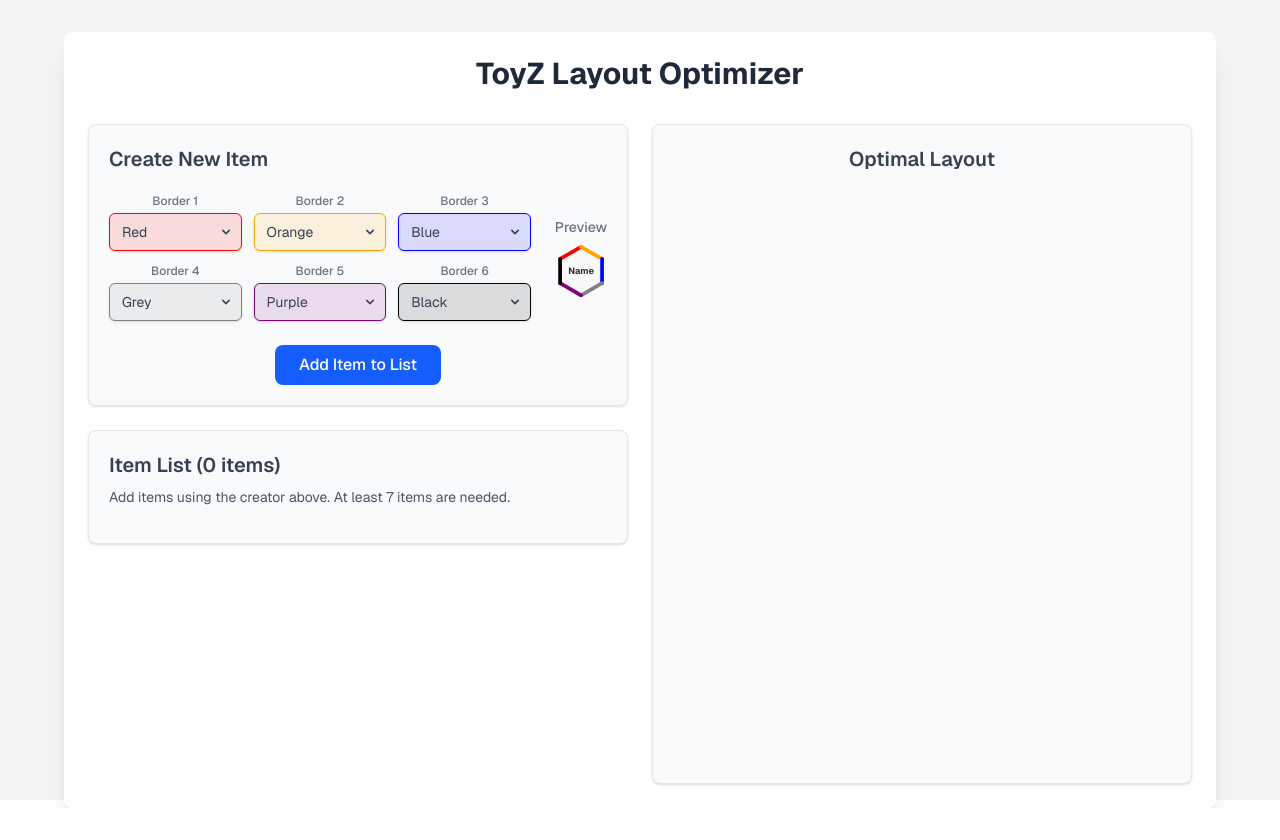
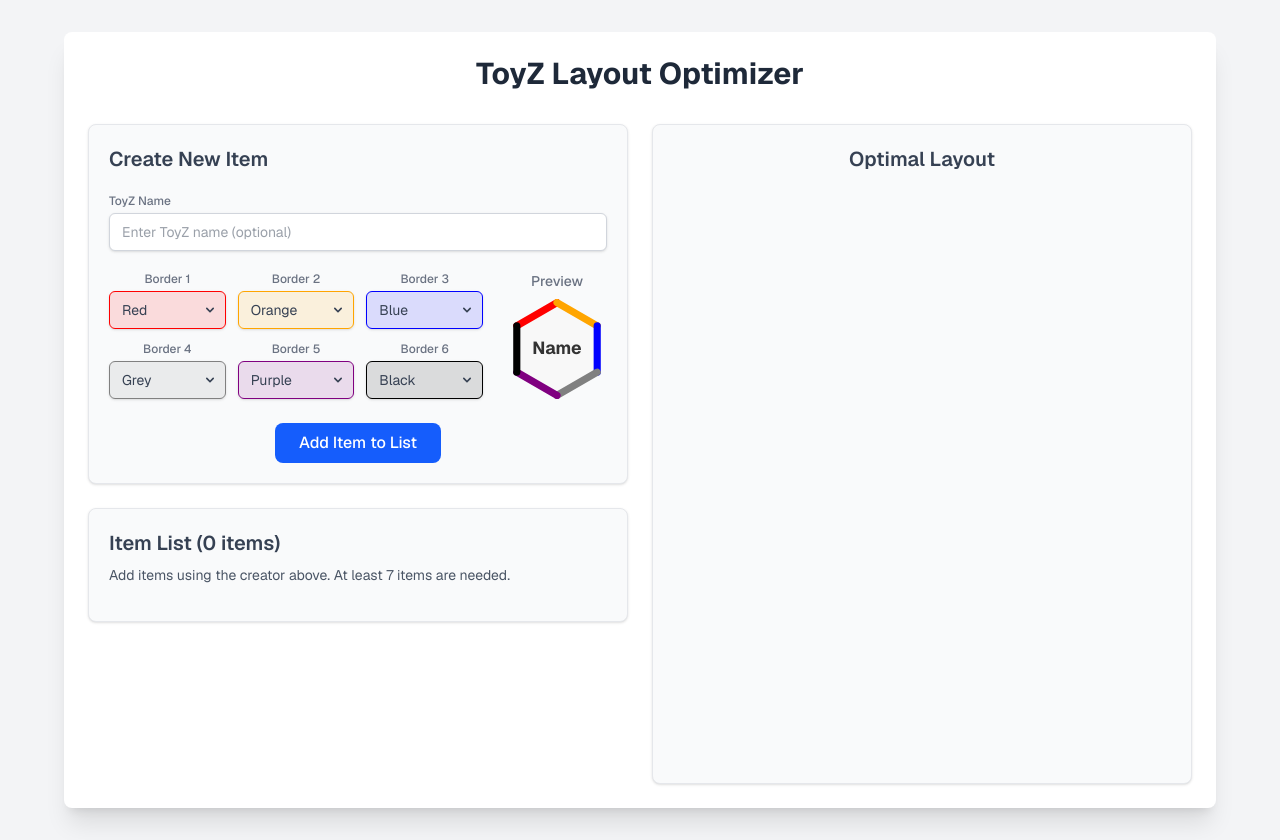
Before and after one commit to Jeramai/PHZ-Optimizer, a Next.js app: page / in a window 1280 px wide. Before the commit the page ends 808 px from the top, so only its background shows below. Built offline with nearby package versions, Linux system fonts and the light colour scheme.

Commit message:
Enhance item handling by adding name property; update related components for improved layout and display

```diff
--- a/src/app/page.tsx
+++ b/src/app/page.tsx
@@ -53,11 +53,12 @@ export default function Home() {
   }, [items, debouncedSaveToStorage]);
 
   const handleAddItem = useCallback(
-    (colors: ColorOption[]) => {
+    (name: string, colors: ColorOption[]) => {
       setItems((prevItems) => [
         ...prevItems,
         {
           id: generateUniqueId(),
+          name: name,
           colors
         }
       ]);
@@ -72,7 +73,7 @@ export default function Home() {
   const memoizedItems = useMemo(() => items, [items]);
 
   return (
-    <main className='bg-gray-100 font-sans p-4 md:p-8 h-screen w-screen'>
+    <main className='bg-gray-100 font-sans p-4 md:p-8 min-h-screen'>
       <div className='container mx-auto bg-white p-4 sm:p-6 rounded-lg shadow-xl max-w-6xl'>
         <h1 className='text-2xl sm:text-3xl font-bold mb-6 sm:mb-8 text-center text-gray-800'>ToyZ Layout Optimizer</h1>
         <div className='flex flex-col lg:flex-row gap-6'>
--- a/src/components/Creator.tsx
+++ b/src/components/Creator.tsx
@@ -5,7 +5,7 @@ import HexagonPreview from './Preview';
 type ColorOption = keyof typeof BORDER_COLORS;
 
 interface HexagonCreatorProps {
-  onAddItem: (colors: ColorOption[]) => void;
+  onAddItem: (name: string, colors: ColorOption[]) => void;
 }
 
 interface SelectBorderColorProps {
@@ -15,6 +15,7 @@ interface SelectBorderColorProps {
 }
 
 export default function HexagonCreator({ onAddItem }: Readonly<HexagonCreatorProps>) {
+  const [name, setName] = useState<string>('');
   const [selectedColors, setSelectedColors] = useState<ColorOption[]>([...DEFAULT_COLORS]);
 
   const handleColorChange = useCallback((index: number, color: ColorOption) => {
@@ -27,21 +28,39 @@ export default function HexagonCreator({ onAddItem }: Readonly<HexagonCreatorPro
 
   const handleAddItem = useCallback(() => {
     // Spread to create a new mutable array
-    onAddItem([...selectedColors]);
-  }, [onAddItem, selectedColors]);
+    onAddItem(name, [...selectedColors]);
+  }, [onAddItem, name, selectedColors]);
 
   return (
     <div className='p-4 sm:p-5 border border-gray-200 rounded-lg bg-gray-50 shadow-sm'>
       <h2 className='text-lg sm:text-xl font-semibold mb-5 text-gray-700'>Create New Item</h2>
+      <div className='flex flex-col mb-5'>
+        <label htmlFor='hexagonName' className='block text-xs font-medium text-gray-500 mb-1'>
+          ToyZ Name
+        </label>
+        <div className='relative w-full'>
+          <input
+            id='hexagonName'
+            type='text'
+            value={name}
+            onChange={(e) => setName(e.target.value)}
+            placeholder='Enter ToyZ name (optional)'
+            className='w-full px-3 py-2 bg-white border border-gray-300 rounded-md shadow-sm text-sm text-gray-700 focus:outline-none focus:ring-2 focus:ring-blue-500 focus:border-blue-500'
+          />
+        </div>
+      </div>
+
       <div className='flex flex-col md:flex-row md:items-center gap-4 md:gap-6'>
         <div className='grid grid-cols-2 sm:grid-cols-3 gap-3 flex-grow'>
           {selectedColors.map((color, index) => (
             <SelectBorderColor key={index} color={color} index={index} handleColorChange={handleColorChange} />
           ))}
         </div>
-        <div className='flex flex-col items-center mt-4 md:mt-0 flex-shrink-0'>
+        <div className='flex flex-col items-center mt-4 md:mt-0 flex-shrink-0 w-full md:w-[100px]'>
           <span className='block text-sm font-medium text-gray-500 mb-2'>Preview</span>
-          <HexagonPreview colors={selectedColors.map((color) => BORDER_COLORS[color])} text='Name' />
+          <div className='aspect-square h-[100px]'>
+            <HexagonPreview colors={selectedColors.map((color) => BORDER_COLORS[color])} text={name || 'Name'} />
+          </div>
         </div>
       </div>
       <div className='text-center mt-6'>
--- a/src/components/List.tsx
+++ b/src/components/List.tsx
@@ -33,7 +33,7 @@ RemoveButton.displayName = 'RemoveButton';
 
 const HexagonItem = React.memo(({ item, onRemoveItem }: HexagonItemProps) => (
   <div className='item-preview-container relative'>
-    <HexagonPreview colors={item.colors} text={item.id} />
+    <HexagonPreview colors={item.colors} text={item.name || item.id} />
     <RemoveButton id={item.id} onRemoveItem={onRemoveItem} />
   </div>
 ));
--- a/src/components/OptimalLayout.tsx
+++ b/src/components/OptimalLayout.tsx
@@ -86,7 +86,8 @@ const HexagonOptimalLayout = React.memo(({ itemList }: Readonly<HexagonOptimalLa
         </line>`,
     []
   );
-  const getTextConfiguration = (text: string, cx: number, cy: number, size: number) => {
+  const getTextConfiguration = useMemo(
+    () => (text: string, cx: number, cy: number, size: number) => {
       const fontSize = size * 0.35;
       const maxLength = 4;
 
@@ -106,7 +107,9 @@ const HexagonOptimalLayout = React.memo(({ itemList }: Readonly<HexagonOptimalLa
         dominant-baseline="middle"
         font-weight="bold">${truncatedText}</text>
     </g>`;
-  };
+    },
+    []
+  );
   const createHexagonSVG = useMemo(() => {
     return (colors: string[], cx: number, cy: number, size: number, displayId?: string) => {
       const vertices = HEX_VERTICES.map(({ cos, sin }) => ({
@@ -148,8 +151,9 @@ const HexagonOptimalLayout = React.memo(({ itemList }: Readonly<HexagonOptimalLa
       svg += '</g>';
       return svg;
     };
-  }, []);
-  const drawLayout = useCallback((arrangement: Array<Item>) => {
+  }, [getTextConfiguration]);
+  const drawLayout = useCallback(
+    (arrangement: Array<Item>) => {
       if (!arrangement || arrangement.length !== REQUIRED_ITEMS_FOR_LAYOUT) {
         setSvgLayout('<text x="100" y="100" text-anchor="middle" fill="#9ca3af">No layout to display</text>');
         return;
@@ -163,7 +167,7 @@ const HexagonOptimalLayout = React.memo(({ itemList }: Readonly<HexagonOptimalLa
       arrangement.forEach((item: Item, index) => {
         if (item) {
           const pos = POSITIONS[index];
-        svgParts.push(createHexagonSVG(item.colors as string[], pos.x, pos.y, HEX_SIZE, item.id));
+          svgParts.push(createHexagonSVG(item.colors as string[], pos.x, pos.y, HEX_SIZE, item.name || item.id));
         }
       });
       svgParts.push('</g>');
@@ -182,7 +186,9 @@ const HexagonOptimalLayout = React.memo(({ itemList }: Readonly<HexagonOptimalLa
       svgParts.push('</g>');
 
       setSvgLayout(svgParts.join(''));
-  }, []);
+    },
+    [createConnectionLine, createHexagonSVG, memoizedCalculateBorderMidpoint]
+  );
 
   // Store request ID in a ref to prevent unnecessary re-renders
   const currentRequestIdRef = useRef(0);
@@ -250,14 +256,14 @@ const HexagonOptimalLayout = React.memo(({ itemList }: Readonly<HexagonOptimalLa
         {!isLoading && arrangements?.length > 1 ? (
           <div className='flex gap-3'>
             <button
-              className='bg-gray-200 rounded-full text-gray-800 p-2 cursor-pointer disabled:opacity-25'
+              className='bg-gray-200 rounded-full text-gray-800 px-3 py-1 cursor-pointer disabled:opacity-25 disabled:cursor-default'
               disabled={currentArrangement === 0}
               onClick={() => setCurrentArrangement((ca) => ca - 1)}
             >
               PREV
             </button>
             <button
-              className='bg-gray-200 rounded-full text-gray-800 p-2 cursor-pointer disabled:opacity-25'
+              className='bg-gray-200 rounded-full text-gray-800 px-3 py-1 cursor-pointer disabled:opacity-25 disabled:cursor-default'
               disabled={currentArrangement === arrangements.length - 1}
               onClick={() => setCurrentArrangement((ca) => ca + 1)}
             >
@@ -271,7 +277,7 @@ const HexagonOptimalLayout = React.memo(({ itemList }: Readonly<HexagonOptimalLa
             className={`text-sm mt-3 min-h-[40px] ${
               message.startsWith('Calculating')
                 ? 'text-blue-600'
-                : message.includes('found')
+                : message.startsWith('Found')
                 ? 'text-green-600'
                 : message.startsWith('Need')
                 ? 'text-red-600'
--- a/src/lib/types.ts
+++ b/src/lib/types.ts
@@ -7,6 +7,7 @@ export interface BorderColors {
 export type ColorOption = keyof typeof BORDER_COLORS;
 export interface Item {
   id: string;
+  name: string;
   colors: ColorOption[];
 }
 export interface LayoutResult {
```
Lines whose indentation alone changed are shown as unchanged.
